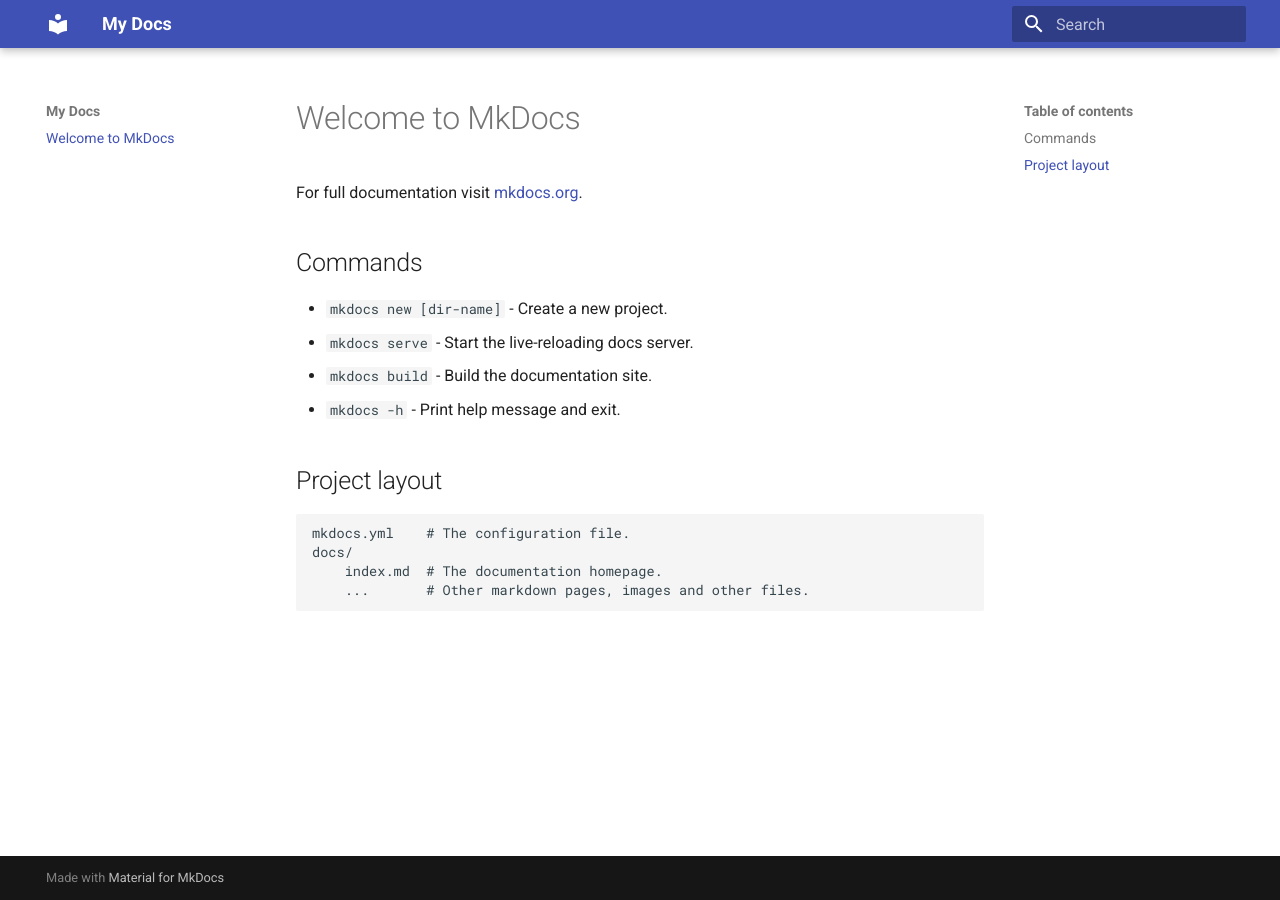
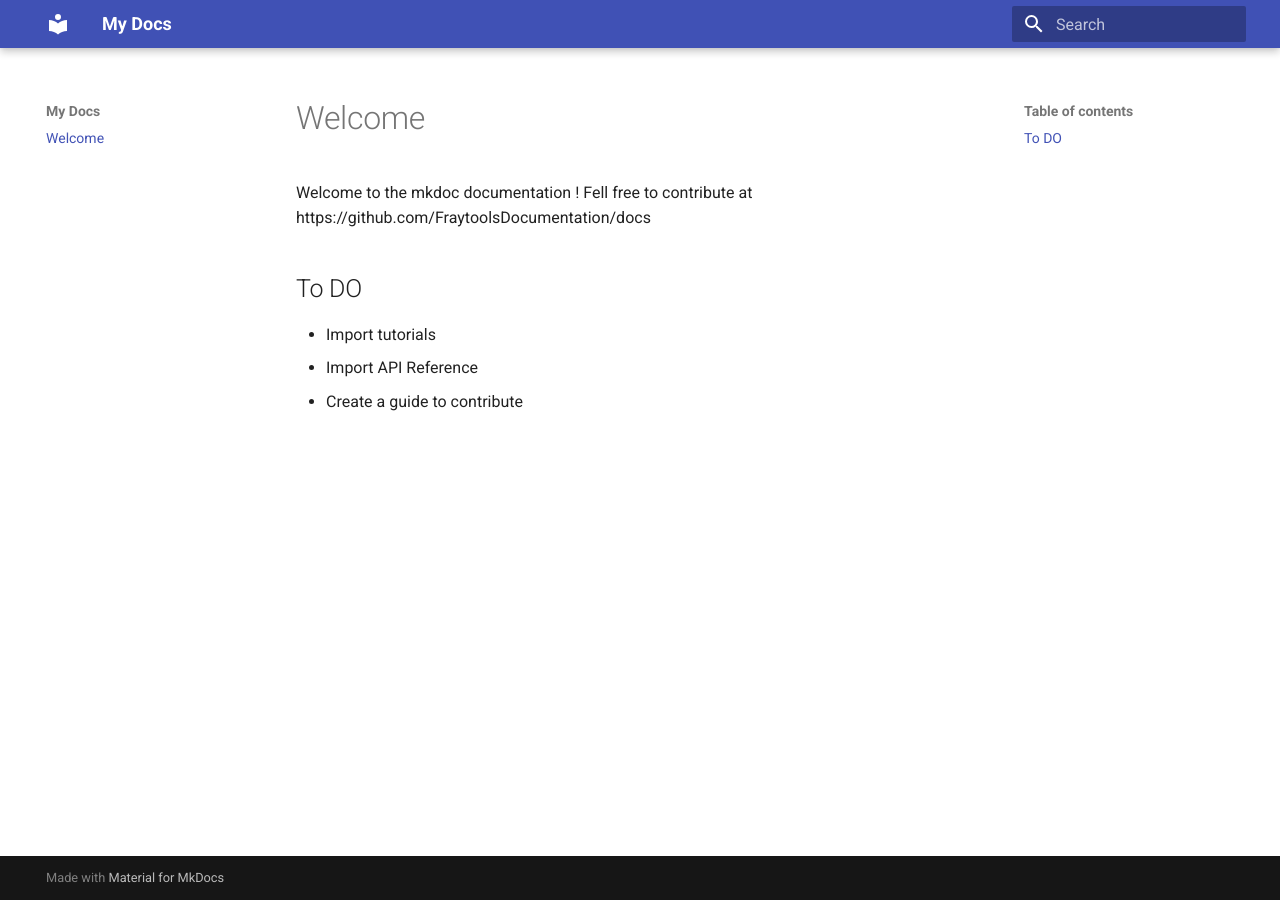
Before and after one commit to FraytoolsDocumentation/Collaborative-Fraytools-Documentation, an MkDocs documentation site: the page built from docs/index.md, in a window 1280 px wide. Built offline with MkDocs 1.6.1 and Material for MkDocs 9.7.7, drawn with Linux system fonts in a browser that asks for light colours.

Commit message:
docs: update index

```diff
--- a/docs/index.md
+++ b/docs/index.md
@@ -1,17 +1,9 @@
-# Welcome to MkDocs
+# Welcome
 
-For full documentation visit [mkdocs.org](https://www.mkdocs.org).
+Welcome to the mkdoc documentation ! Fell free to contribute at https://github.com/FraytoolsDocumentation/docs
 
-## Commands
+## To DO
 
-* `mkdocs new [dir-name]` - Create a new project.
-* `mkdocs serve` - Start the live-reloading docs server.
-* `mkdocs build` - Build the documentation site.
-* `mkdocs -h` - Print help message and exit.
-
-## Project layout
-
-    mkdocs.yml    # The configuration file.
-    docs/
-        index.md  # The documentation homepage.
-        ...       # Other markdown pages, images and other files.
+- Import tutorials
+- Import API Reference
+- Create a guide to contribute
```
